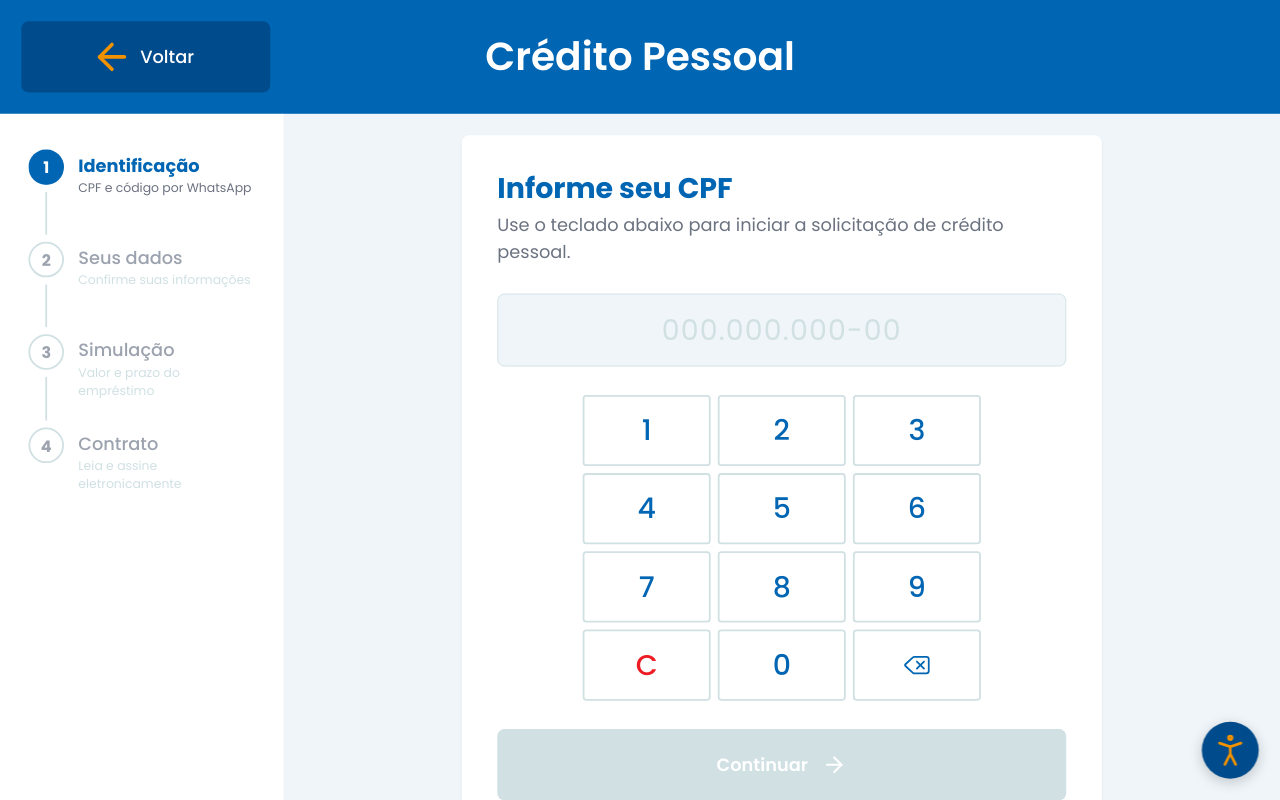
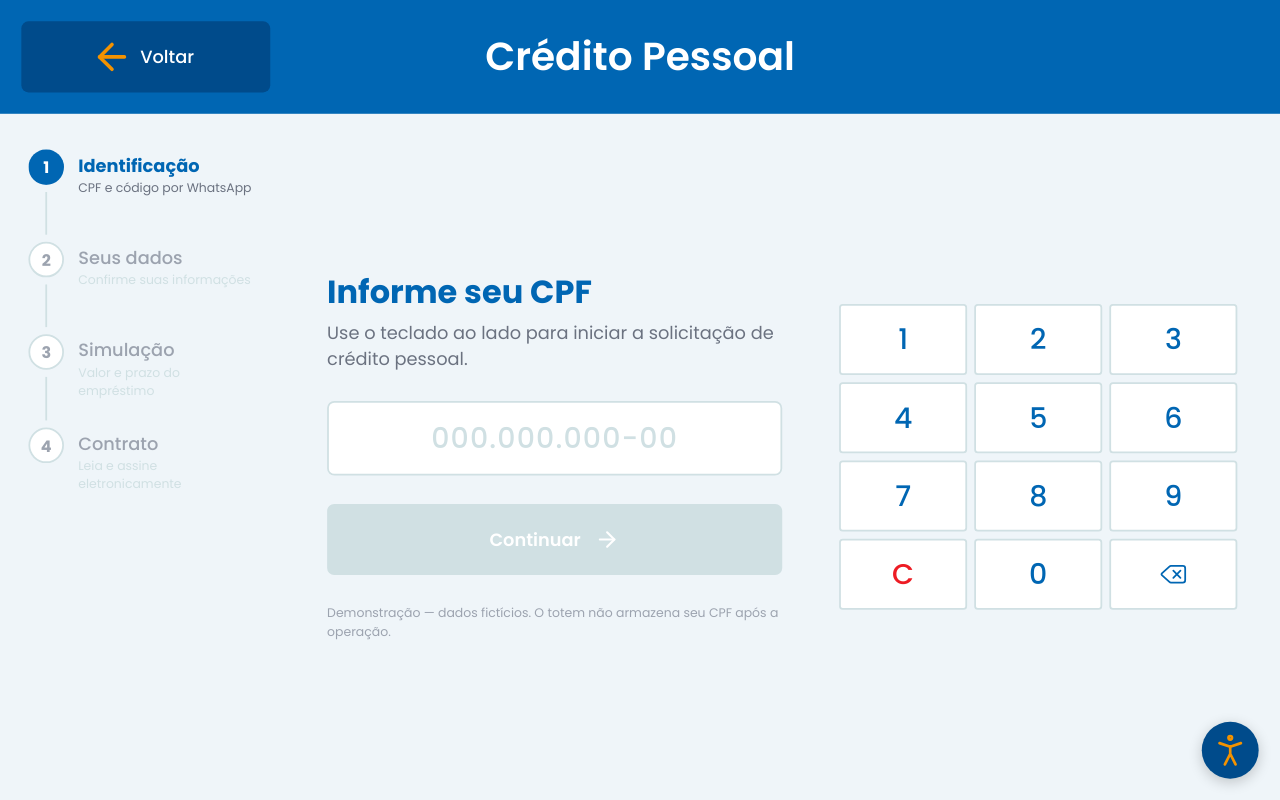
Before and after one commit to fernandocapone-stack/loterias-cef-kiosk, a React (Vite) app: page /caixa/credito/acesso in a window 1280 px wide. Built offline with nearby package versions, Linux system fonts and the light colour scheme.

Commit message:
refactor(credito): stepper transparente + Acesso em 2 colunas sem card
- CreditoStepper: fundo transparente, remove borda divisora
- Acesso: remove card branco e usa #EFF5F9 direto. Layout 2-col com texto e
  CTA a esquerda + numpad a direita. Cabe em 1440x900 sem scroll vertical.

```diff
--- a/src/modules/caixa/credito/CreditoStepper.tsx
+++ b/src/modules/caixa/credito/CreditoStepper.tsx
@@ -42,9 +42,8 @@ export default function CreditoStepper({ current }: { current: CreditoStep }) {
       className="shrink-0 flex flex-col"
       style={{
         width: 320,
-        backgroundColor: '#FFFFFF',
+        backgroundColor: 'transparent',
         padding: '40px 32px',
-        borderRight: '1px solid rgba(0,0,0,0.05)',
         gap: 0,
       }}
     >
--- a/src/modules/caixa/credito/steps/Acesso.tsx
+++ b/src/modules/caixa/credito/steps/Acesso.tsx
@@ -13,7 +13,11 @@ import { useCredito } from '../../../../store/creditoStore';
  *   - Sem radios PF/PJ/Governo (já decidido em "Para você")
  *   - Sem certificado digital (totem não tem leitor)
  *
- * Layout: card central com display de CPF + numpad + CTA Continuar.
+ * Layout em 2 colunas (sem card branco, sobre o body #EFF5F9):
+ *   ESQUERDA: título + subtítulo + display do CPF + erro + CTA Continuar
+ *   DIREITA:  numpad
+ *
+ * Fit em 1440×900 sem scroll vertical.
  */
 export default function Acesso() {
   const navigate    = useNavigate();
@@ -22,7 +26,6 @@ export default function Acesso() {
 
   const [cpf, setCpf] = useState<string>(storeCpf ?? '');
 
-  // Sincroniza com store se voltar pra cá depois (sem perder o CPF digitado).
   useEffect(() => {
     if (storeCpf && !cpf) setCpf(storeCpf);
     // eslint-disable-next-line react-hooks/exhaustive-deps
@@ -37,29 +40,24 @@ export default function Acesso() {
   };
 
   return (
-    <div
-      className="flex flex-col items-center"
-      style={{ minHeight: '100%', padding: 24, gap: 24 }}
+    <motion.div
+      initial={{ opacity: 0, y: 8 }}
+      animate={{ opacity: 1, y: 0 }}
+      transition={{ duration: 0.25 }}
+      className="h-full w-full flex items-center"
+      style={{ padding: '40px 48px', gap: 64 }}
     >
-      <motion.div
-        initial={{ opacity: 0, y: 8 }}
-        animate={{ opacity: 1, y: 0 }}
-        transition={{ duration: 0.25 }}
-        className="bg-white rounded-lg"
-        style={{
-          width: '100%', maxWidth: 720,
-          padding: 40,
-          display: 'flex', flexDirection: 'column', gap: 32,
-          boxShadow: '0px 2px 4px rgba(0,0,0,0.06)',
-        }}
+      {/* ── Coluna esquerda — texto + display + CTA ── */}
+      <div
+        className="flex flex-col"
+        style={{ flex: 1, gap: 32, minWidth: 0, maxWidth: 560 }}
       >
-        {/* Título */}
         <div style={{ display: 'flex', flexDirection: 'column', gap: 8 }}>
-          <span style={{ fontSize: 32, fontWeight: 700, color: '#0066B3', lineHeight: '120%' }}>
+          <span style={{ fontSize: 36, fontWeight: 700, color: '#0066B3', lineHeight: '120%' }}>
             Informe seu CPF
           </span>
           <span style={{ fontSize: 20, fontWeight: 400, color: '#6B7280', lineHeight: '150%' }}>
-            Use o teclado abaixo para iniciar a solicitação de crédito pessoal.
+            Use o teclado ao lado para iniciar a solicitação de crédito pessoal.
           </span>
         </div>
 
@@ -68,8 +66,8 @@ export default function Acesso() {
           style={{
             display: 'flex', alignItems: 'center', justifyContent: 'center',
             padding: '26px 24px',
-            backgroundColor: '#EFF5F9',
-            border: `1px solid ${cpfValid ? '#00AB67' : cpf.length === 11 ? '#ED1C24' : '#D0E0E3'}`,
+            backgroundColor: '#FFFFFF',
+            border: `2px solid ${cpfValid ? '#00AB67' : cpf.length === 11 ? '#ED1C24' : '#D0E0E3'}`,
             borderRadius: 8,
             gap: 12,
             transition: 'border-color 0.2s',
@@ -77,7 +75,7 @@ export default function Acesso() {
         >
           <span style={{
             flex: 1, textAlign: 'center',
-            fontSize: 32, fontWeight: 400, lineHeight: '28px',
+            fontSize: 32, fontWeight: 500, lineHeight: '28px',
             color: cpf ? '#0066B3' : '#D0E0E3',
             fontVariantNumeric: 'tabular-nums',
             letterSpacing: cpf ? '0.08em' : '0.04em',
@@ -85,7 +83,7 @@ export default function Acesso() {
             {cpf ? formatCpf(cpf) : '000.000.000-00'}
           </span>
           {cpfValid && (
-            <CheckCircle2 style={{ width: 24, height: 24, color: '#00AB67', flexShrink: 0 }} />
+            <CheckCircle2 style={{ width: 28, height: 28, color: '#00AB67', flexShrink: 0 }} />
           )}
         </div>
 
@@ -112,15 +110,6 @@ export default function Acesso() {
           </motion.div>
         )}
 
-        {/* Numpad — centralizado */}
-        <div className="flex justify-center">
-          <CpfNumpad
-            onPress={(k) => setCpf((c) => (c.length < 11 ? c + k : c))}
-            onBackspace={() => setCpf((c) => c.slice(0, -1))}
-            onClear={() => setCpf('')}
-          />
-        </div>
-
         {/* CTA Continuar */}
         <motion.button
           whileTap={cpfValid ? { scale: 0.97 } : {}}
@@ -139,11 +128,19 @@ export default function Acesso() {
           <ArrowRight style={{ width: 28, height: 28 }} strokeWidth={2} />
         </motion.button>
 
-        {/* Nota de demonstração */}
-        <span style={{ fontSize: 14, color: '#9CA3AF', textAlign: 'center' }}>
+        <span style={{ fontSize: 14, color: '#9CA3AF' }}>
           Demonstração — dados fictícios. O totem não armazena seu CPF após a operação.
         </span>
-      </motion.div>
-    </div>
+      </div>
+
+      {/* ── Coluna direita — numpad ── */}
+      <div className="flex justify-center items-center" style={{ flex: '0 0 auto' }}>
+        <CpfNumpad
+          onPress={(k) => setCpf((c) => (c.length < 11 ? c + k : c))}
+          onBackspace={() => setCpf((c) => c.slice(0, -1))}
+          onClear={() => setCpf('')}
+        />
+      </div>
+    </motion.div>
   );
 }
```
